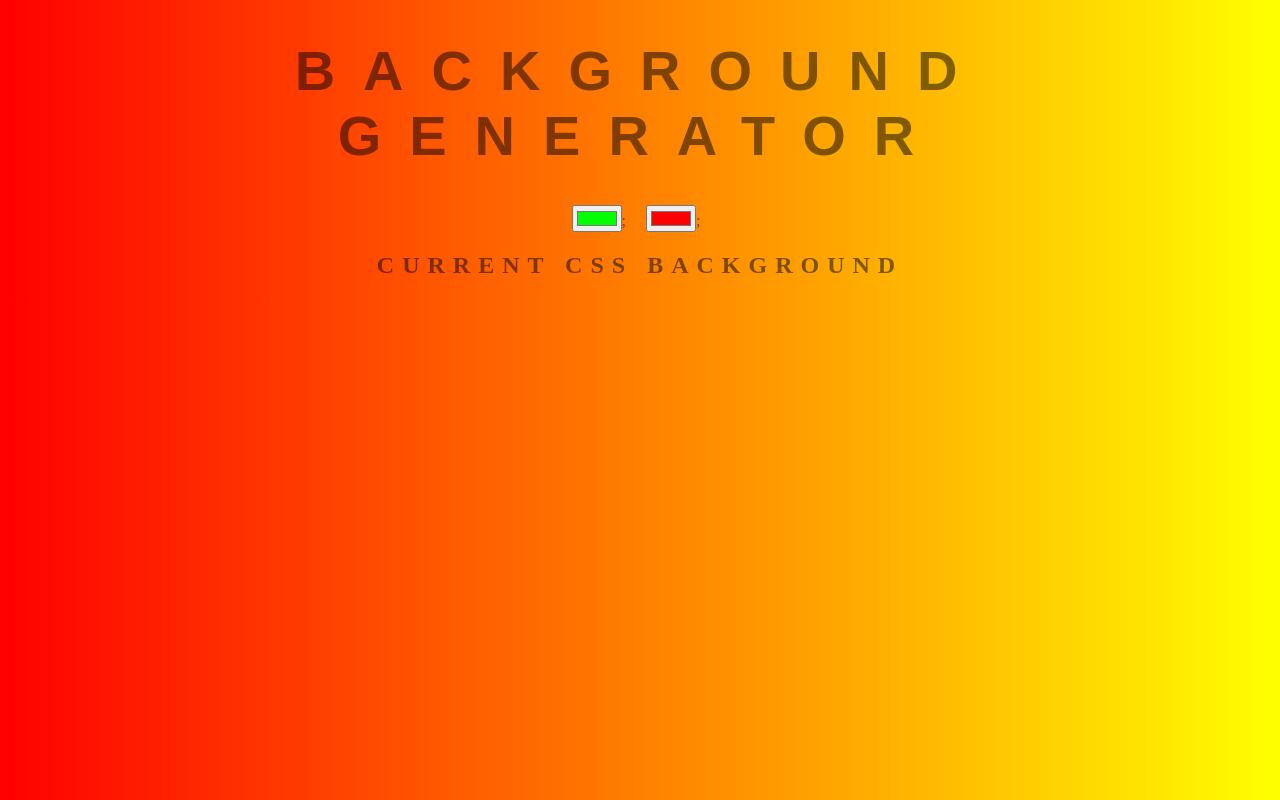
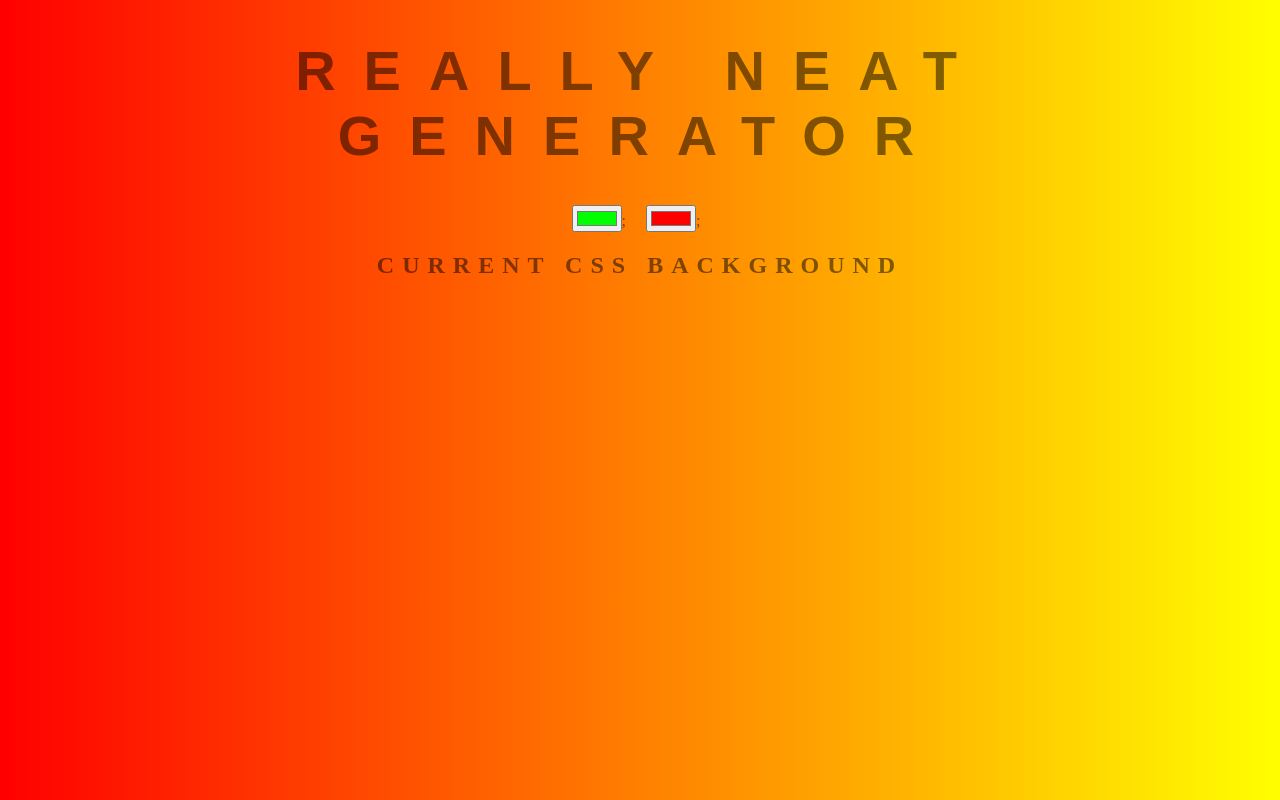
Before and after one commit to mountainsounds/background-generator, a plain HTML site: page index.html in a window 1280 px wide. Drawn offline with Linux system fonts and the light colour scheme.

Commit message:
changing title

```diff
--- a/index.html
+++ b/index.html
@@ -7,7 +7,7 @@
     <link rel="stylesheet" href="styles.css">
 </head>
 <body id="gradient">
-    <h1>Background Generator</h1>
+    <h1>Really Neat Generator</h1>
     <input class="color1" type="color" name="color1" value="#00ff00">;
     <input class="color2" type="color" name="color2" value="#ff0000">;
     <h2>Current CSS Background</h2>
```
